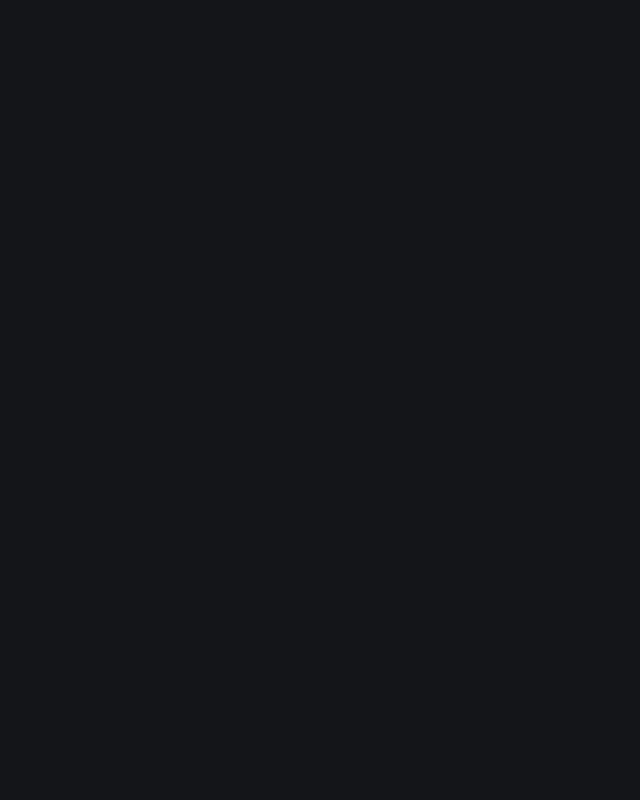
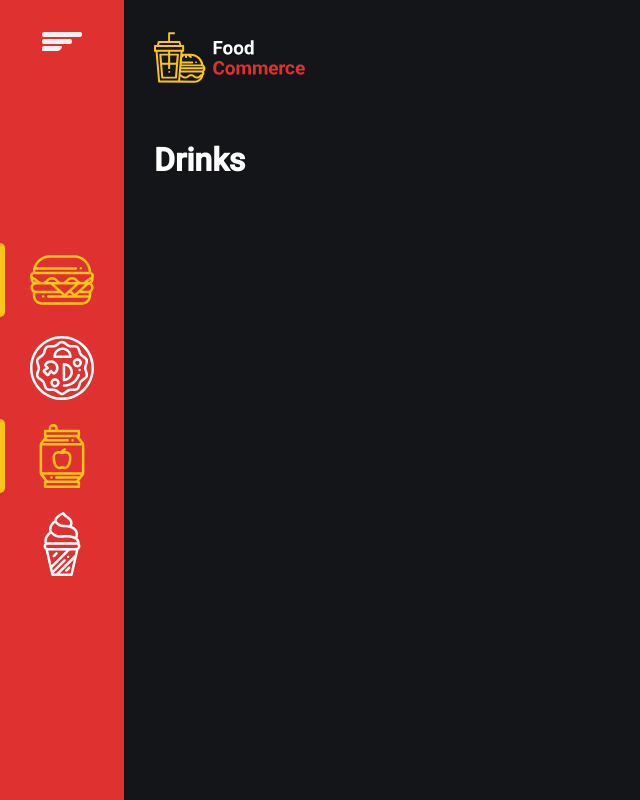
Before and after one commit to coartem/pedido-online, a React (Create React App) app: page /drinks in a window 1280 px wide. Before the commit this address had no page. Shown: the whole page, without its empty margins (0-640 px from the left). Built offline with nearby package versions, Linux system fonts and the light colour scheme.

Commit message:
ajuste de navegaçao

```diff
--- a/src/components/Sidebar/index.tsx
+++ b/src/components/Sidebar/index.tsx
@@ -1,4 +1,6 @@
 import { useState } from 'react'
+
+import { NavLink } from 'react-router-dom'
 
 import { Container } from './styles'
 
@@ -24,28 +26,28 @@
     <nav>
       <ul>
         <li>
-          <a href='#' className='active' >
+          <NavLink to='/' className='active' >
             <BurgerIcon />
             <span>Hambúrgueres</span>
-          </a>
+          </NavLink>
         </li>
         <li>
-          <a href='#'>
+          <NavLink to='pizzas'>
             <PizzaIcon />
             <span>Pizzas</span>
-          </a>
+          </NavLink>
         </li>
         <li>
-          <a href='#'>
+          <NavLink to='drinks'>
             <SodaPopIcon />
             <span>Bebidas</span>
-          </a>
+          </NavLink>
         </li>
         <li>
-          <a href='#'>
+          <NavLink to='ice-creams'>
             <IceCreamIcon />
             <span>Sobremesas</span>
-          </a>
+          </NavLink>
         </li>
       </ul>
     </nav>
--- /dev/null
+++ b/src/pages/Main/Drinks/index.tsx
@@ -0,0 +1,3 @@
+export default function Drinks() {
+  return <h1>Drinks</h1>
+}
--- /dev/null
+++ b/src/pages/Main/Drinks/styles.ts
@@ -0,0 +1 @@
+import styled from "styled-components";
--- /dev/null
+++ b/src/pages/Main/IceCreams/index.tsx
@@ -0,0 +1,3 @@
+export default function IceCreams() {
+  return <h1>IceCreams</h1>
+}
--- /dev/null
+++ b/src/pages/Main/IceCreams/styles.ts
@@ -0,0 +1 @@
+import styled from "styled-components";
--- a/src/routes.tsx
+++ b/src/routes.tsx
@@ -2,9 +2,13 @@
 
 import MainPage from './pages/Main'
 
-import  BurgersPage  from './pages/Main/Burgers'
+import BurgersPage from './pages/Main/Burgers'
 
 import PizzasPage from './pages/Main/Pizzas'
+
+import DrinksPage from './pages/Main/Drinks'
+
+import IceCreamsPage from './pages/Main/IceCreams'
 
 export function AppRoutes() {
   return (
@@ -12,6 +16,8 @@
       <Route path='/' element={<MainPage />}>
         <Route path='/' element={<BurgersPage />} />
         <Route path='pizzas' element={<PizzasPage />} />
+        <Route path='drinks' element={<DrinksPage />} />
+        <Route path='ice-creams' element={<IceCreamsPage />} />
       </Route>
     </Routes>
   )
```
